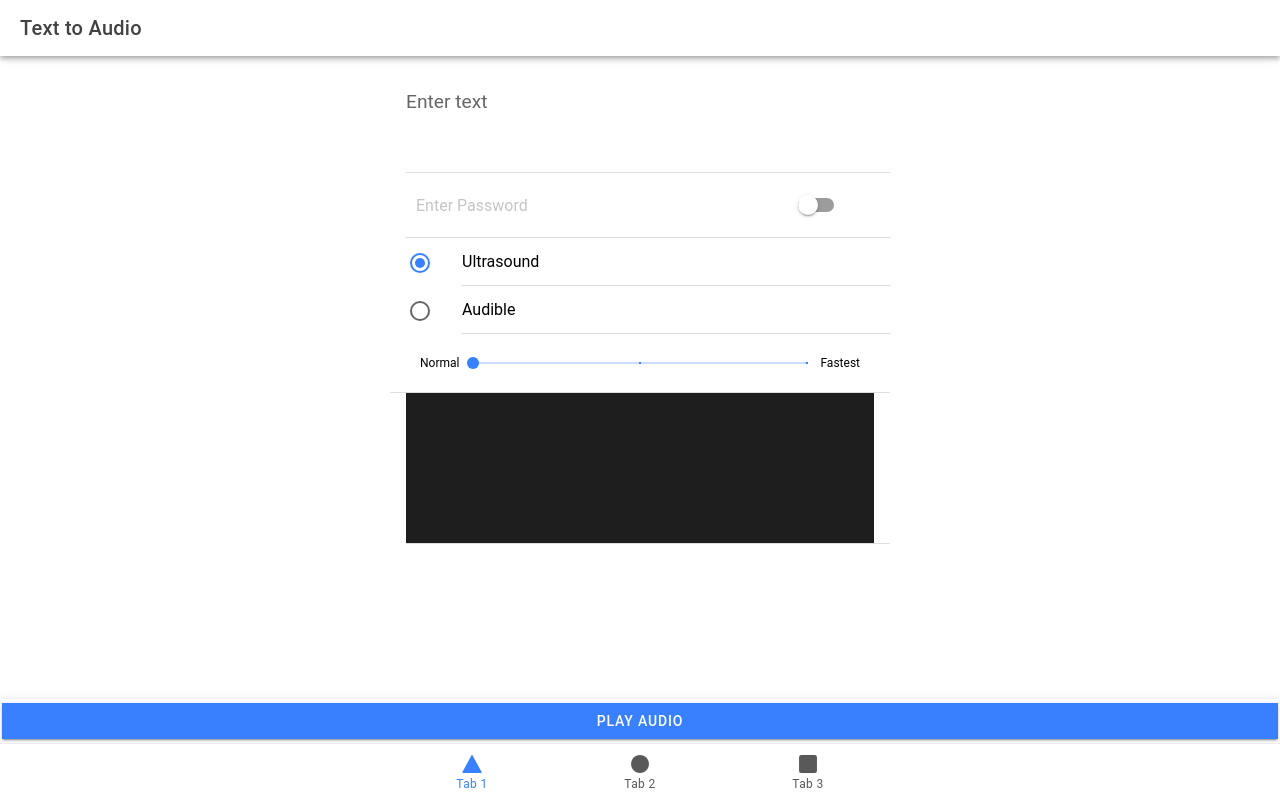
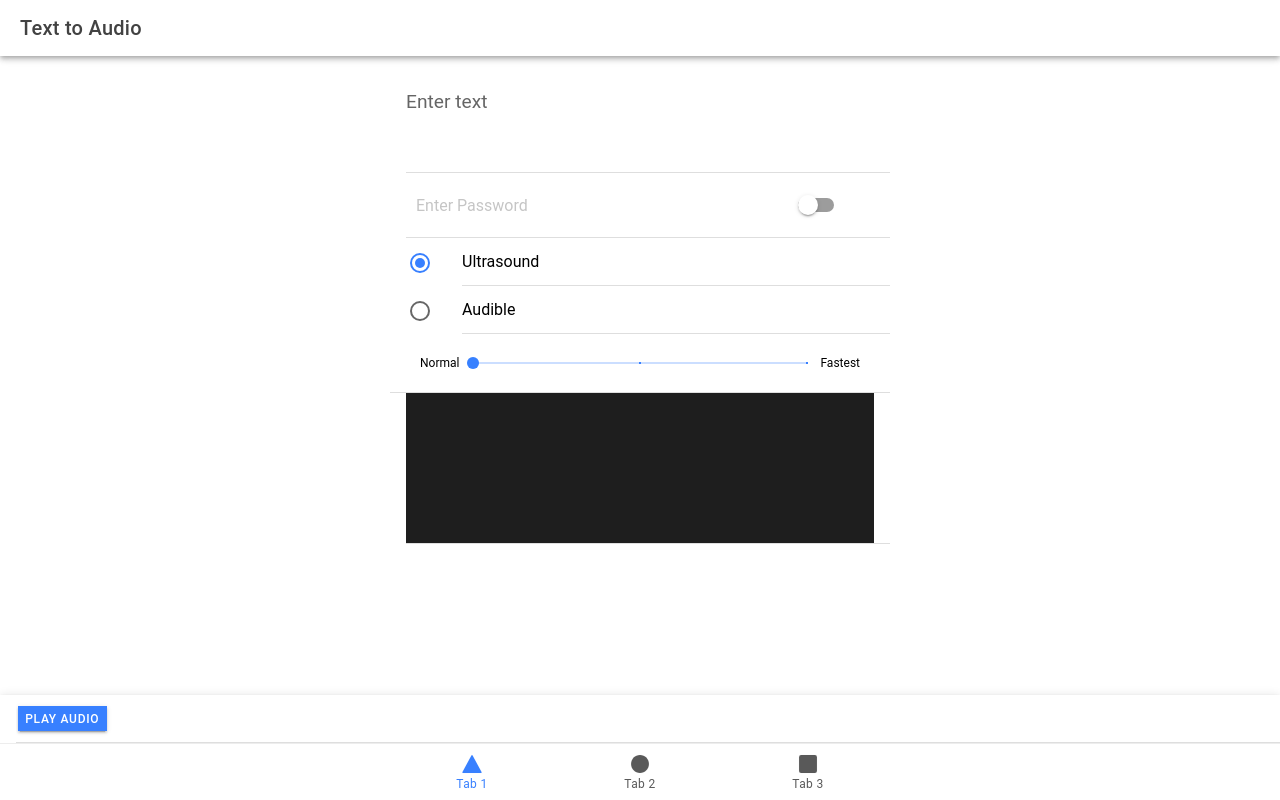
Before and after one commit to ainthero/diktovka, a React (Vite) app: page /tab1 in a window 1280 px wide. Built offline with nearby package versions, Linux system fonts and the light colour scheme.

Commit message:
keyboard2

```diff
--- a/src/pages/Tab1.tsx
+++ b/src/pages/Tab1.tsx
@@ -174,7 +174,8 @@ const Tab1: React.FC = () => {
                 </div>
             </IonContent>
             <IonFooter>
-    <IonButton expand="full" onClick={handlePlayAudio}>Play Audio</IonButton>
+            <IonItem>
+    <IonButton expand="full" onClick={handlePlayAudio}>Play Audio</IonButton></IonItem>
 </IonFooter>
         </IonPage>
     );
```
